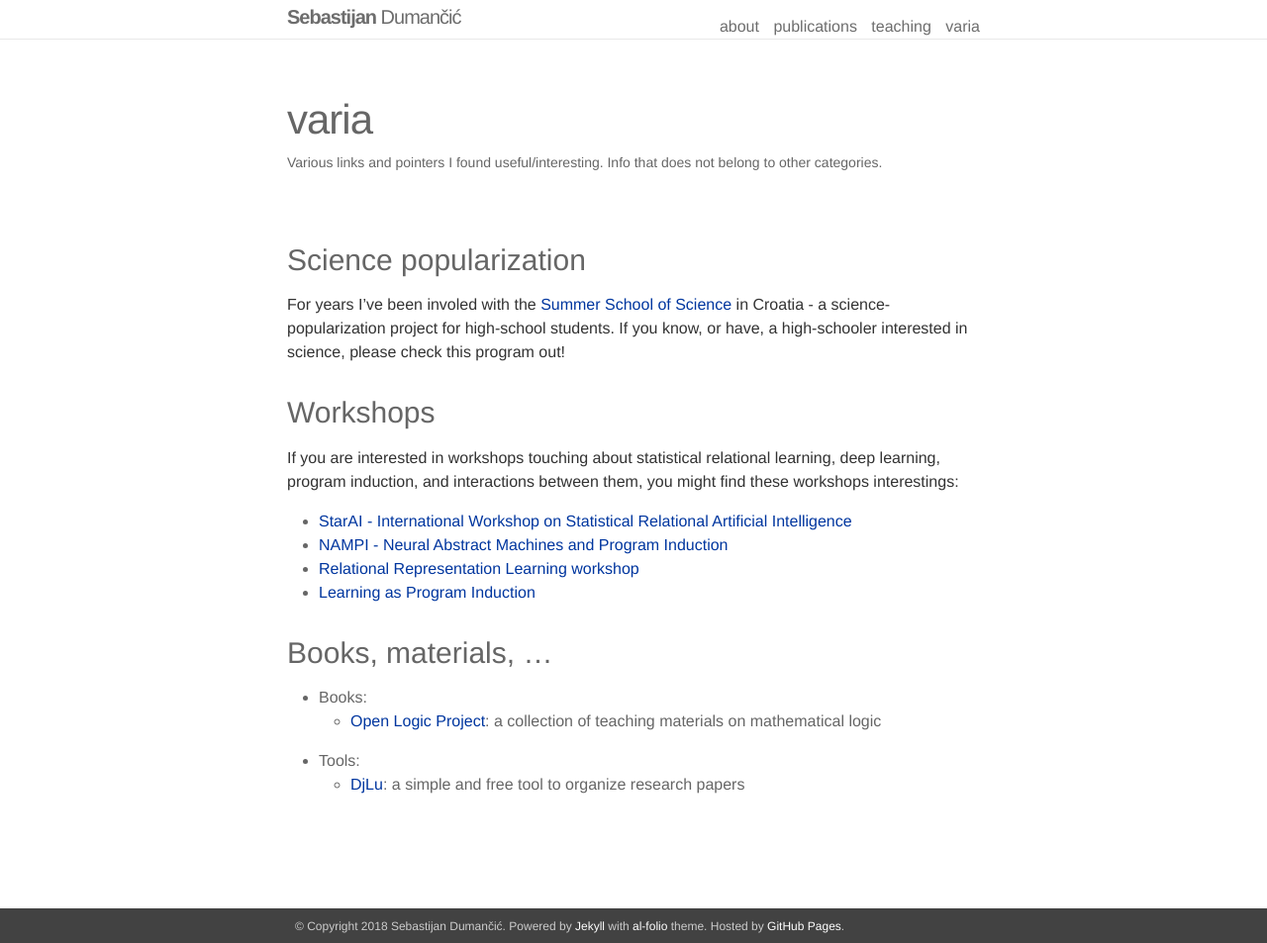
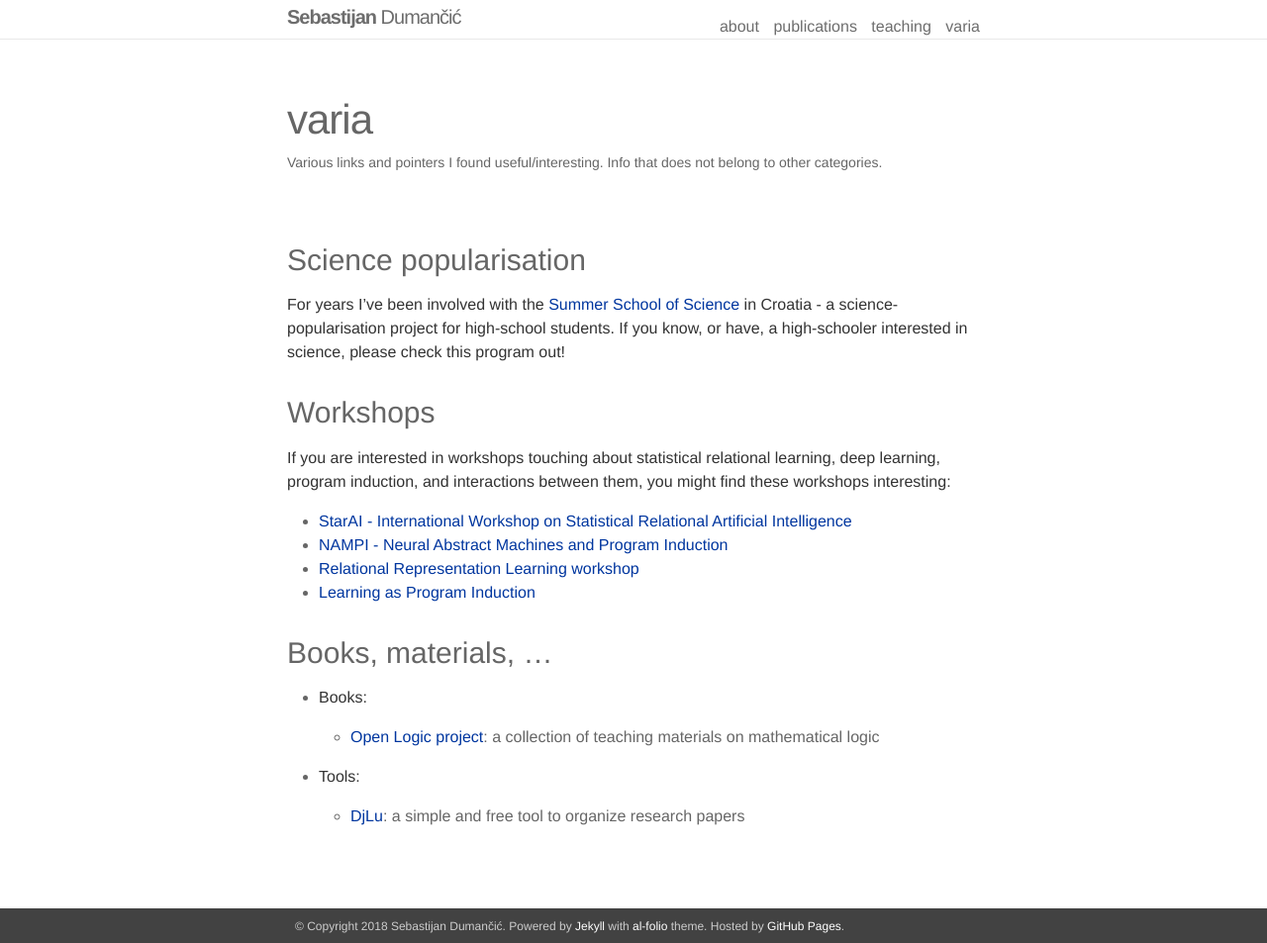
Before and after one commit to duyguislakoglu/duyguislakoglu.github.io, a Jekyll site: the page built from _pages/varia.md, in a window 1280 px wide and 953 px high. Shown: the whole window at 99% size. Built offline with Jekyll 4.4.1, drawn with Linux system fonts in a browser that asks for light colours; nearby versions of some CDN libraries.

Commit message:
changed to data structures

```diff
--- /dev/null
+++ b/_data/books.yml
@@ -0,0 +1,3 @@
+- name: Open Logic project
+  link: http://openlogicproject.org/
+  description: a collection of teaching materials on mathematical logic
--- /dev/null
+++ b/_data/tools.yml
@@ -0,0 +1,3 @@
+- name: DjLu
+  link: http://www.djlu.fr/
+  description: a simple and free tool to organize research papers
--- a/_pages/varia.md
+++ b/_pages/varia.md
@@ -6,12 +6,12 @@
 ---
 
 
-### Science popularization
-For years I've been involed with the [Summer School of Science](http://drustvo-evo.hr/s3/){:target="\_blank"} in Croatia - a science-popularization project for high-school students. If you know, or have, a high-schooler interested in science, please check this program out!
+### Science popularisation
+For years I've been involved with the [Summer School of Science](http://drustvo-evo.hr/s3/){:target="\_blank"} in Croatia - a science-popularisation project for high-school students. If you know, or have, a high-schooler interested in science, please check this program out!
 
 
 ### Workshops
-If you are interested in workshops touching about statistical relational learning, deep learning, program induction, and interactions between them, you might find these workshops interestings:
+If you are interested in workshops touching about statistical relational learning, deep learning, program induction, and interactions between them, you might find these workshops interesting:
   - [StarAI - International Workshop on Statistical Relational Artificial Intelligence](http://www.starai.org/){:target="\_blank"}
   - [NAMPI - Neural Abstract Machines and Program Induction](https://uclmr.github.io/nampi/){:target="\_blank"}
   - [Relational Representation Learning workshop](https://r2learning.github.io/){:target="\_blank"}
@@ -20,6 +20,10 @@
 
 ### Books, materials, ...
   - Books:
-    - [Open Logic Project](http://openlogicproject.org/): a collection of teaching materials on mathematical logic
+  {% for book in site.data.books %}
+    - [{{ book.name }}]({{ book.link }}): {{ book.description }}
+  {% endfor %}
   - Tools:
-    - [DjLu](http://www.djlu.fr/): a simple and free tool to organize research papers
+  {% for tool in site.data.tools %}
+    - [{{ tool.name }}]({{ tool.link }}): {{ tool.description }}
+  {% endfor %}
```
